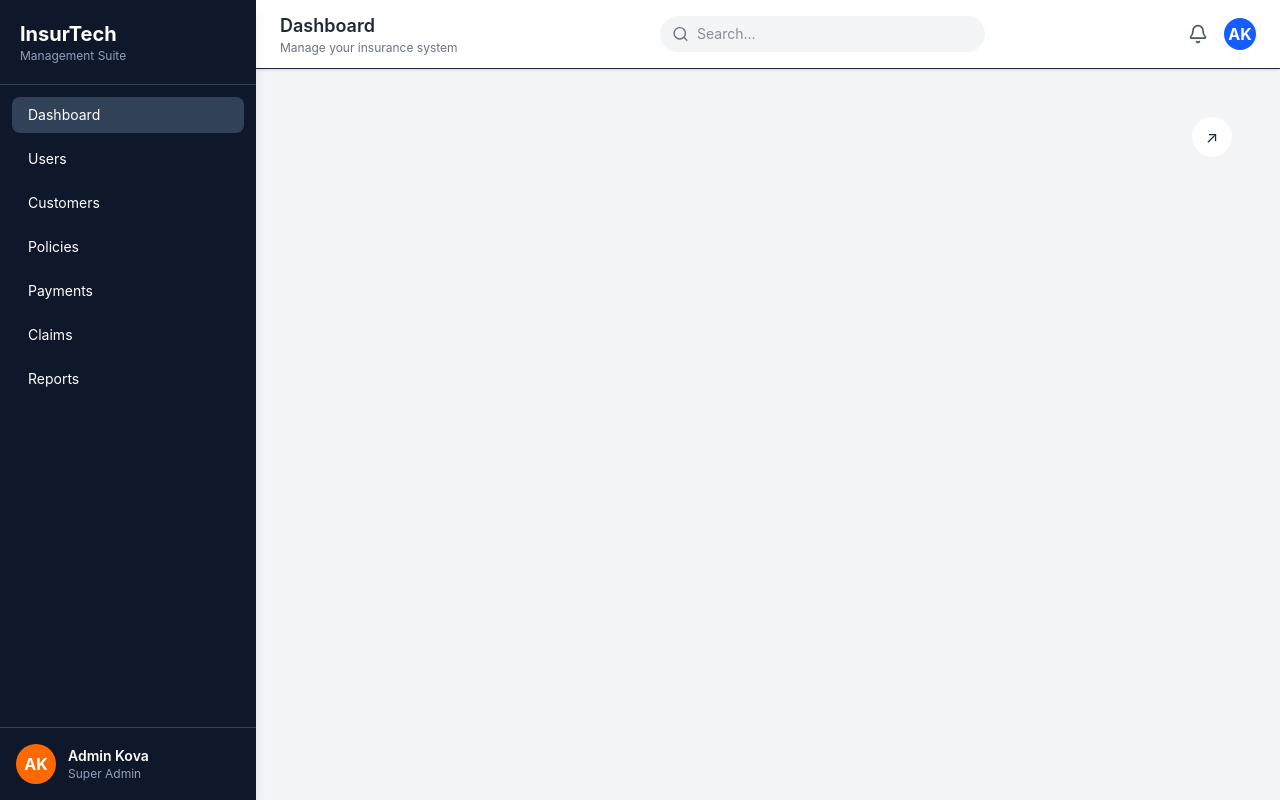
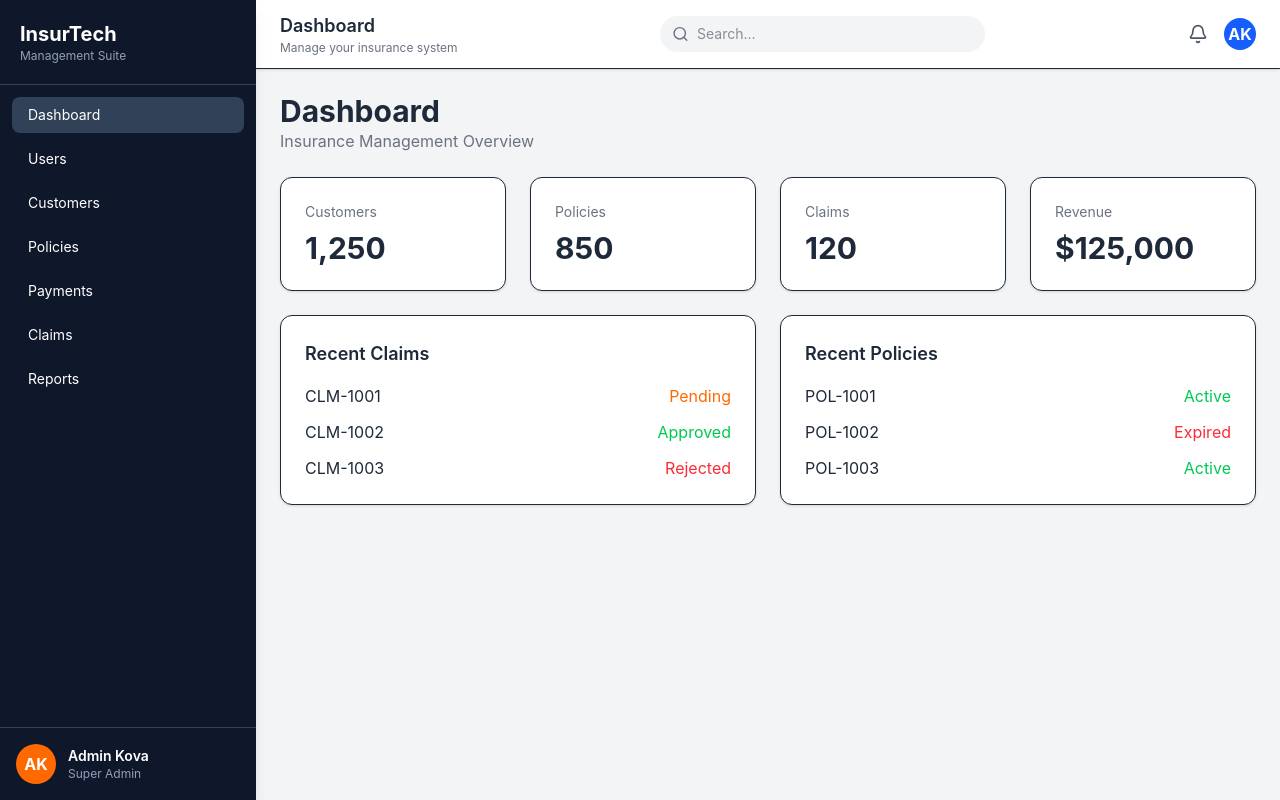
Before and after one commit to chanlita425/InsurTech, a React (Vite) app: page /dashboard in a window 1280 px wide. Built offline with nearby package versions, Linux system fonts and the light colour scheme.

Commit message:
Add sample Dashboard

```diff
--- a/src/pages/Dashboard.tsx
+++ b/src/pages/Dashboard.tsx
@@ -1,67 +1,106 @@
-interface StatCardProps {
-  title: string;
-  value: string;
-  subtitle: string;
-  bg: string;
-}
+export default function Dashboard() {
+  const stats = [
+    {
+      title: "Customers",
+      value: "1,250",
+    },
+    {
+      title: "Policies",
+      value: "850",
+    },
+    {
+      title: "Claims",
+      value: "120",
+    },
+    {
+      title: "Revenue",
+      value: "$125,000",
+    },
+  ];
 
-export default function StatCard({
-  title,
-  value,
-  subtitle,
-  bg,
-}: StatCardProps) {
   return (
-    <div
-      className={`${bg} rounded-3xl p-6 relative min-h-[180px]`}
-    >
-      <div className="flex justify-between">
-        <h3 className="text-lg font-medium">
-          {title}
-        </h3>
+    <div className="space-y-6">
 
-        <button className="w-10 h-10 rounded-full bg-white flex items-center justify-center">
-          ↗
-        </button>
+      {/* Page Header */}
+      <div>
+        <h1 className="text-3xl font-bold text-gray-800">
+          Dashboard
+        </h1>
+        <p className="text-gray-500">
+          Insurance Management Overview
+        </p>
       </div>
 
-      <h2 className="text-4xl font-bold mt-6">
-        {value}
-      </h2>
+      {/* Stats Cards */}
+      <div className="grid grid-cols-1 sm:grid-cols-2 xl:grid-cols-4 gap-6">
+        {stats.map((item) => (
+          <div
+            key={item.title}
+            className="bg-white rounded-xl shadow-sm p-6 border"
+          >
+            <p className="text-gray-500 text-sm">
+              {item.title}
+            </p>
 
-      <p className="text-sm text-gray-500 mt-4">
-        {subtitle}
-      </p>
+            <h2 className="text-3xl font-bold mt-2">
+              {item.value}
+            </h2>
+          </div>
+        ))}
+      </div>
+
+      {/* Tables */}
+      <div className="grid grid-cols-1 xl:grid-cols-2 gap-6">
+
+        {/* Recent Claims */}
+        <div className="bg-white rounded-xl shadow-sm p-6 border">
+          <h2 className="font-semibold text-lg mb-4">
+            Recent Claims
+          </h2>
+
+          <div className="space-y-3">
+            <div className="flex justify-between">
+              <span>CLM-1001</span>
+              <span className="text-orange-500">Pending</span>
+            </div>
+
+            <div className="flex justify-between">
+              <span>CLM-1002</span>
+              <span className="text-green-500">Approved</span>
+            </div>
+
+            <div className="flex justify-between">
+              <span>CLM-1003</span>
+              <span className="text-red-500">Rejected</span>
+            </div>
+          </div>
+        </div>
+
+        {/* Recent Policies */}
+        <div className="bg-white rounded-xl shadow-sm p-6 border">
+          <h2 className="font-semibold text-lg mb-4">
+            Recent Policies
+          </h2>
+
+          <div className="space-y-3">
+            <div className="flex justify-between">
+              <span>POL-1001</span>
+              <span className="text-green-500">Active</span>
+            </div>
+
+            <div className="flex justify-between">
+              <span>POL-1002</span>
+              <span className="text-red-500">Expired</span>
+            </div>
+
+            <div className="flex justify-between">
+              <span>POL-1003</span>
+              <span className="text-green-500">Active</span>
+            </div>
+          </div>
+        </div>
+
+      </div>
     </div>
   );
 }
-
-<div className="grid grid-cols-1 md:grid-cols-2 xl:grid-cols-4 gap-6">
-  <StatCard
-    title="Policies"
-    value="2,450"
-    subtitle="12% than last month"
-    bg="bg-[#F3E8D9]"
-  />
-
-  <StatCard
-    title="Claims"
-    value="315"
-    subtitle="3.4% than last month"
-    bg="bg-[#E8F1E6]"
-  />
-
-  <StatCard
-    title="Customers"
-    value="1,890"
-    subtitle="5.1% than last month"
-    bg="bg-[#E5E8F9]"
-  />
-
-  <StatCard
-    title="Revenue"
-    value="$128K"
-    subtitle="11.4% than last month"
-    bg="bg-[#EDF3F4]"
-  />
-</div>
```
